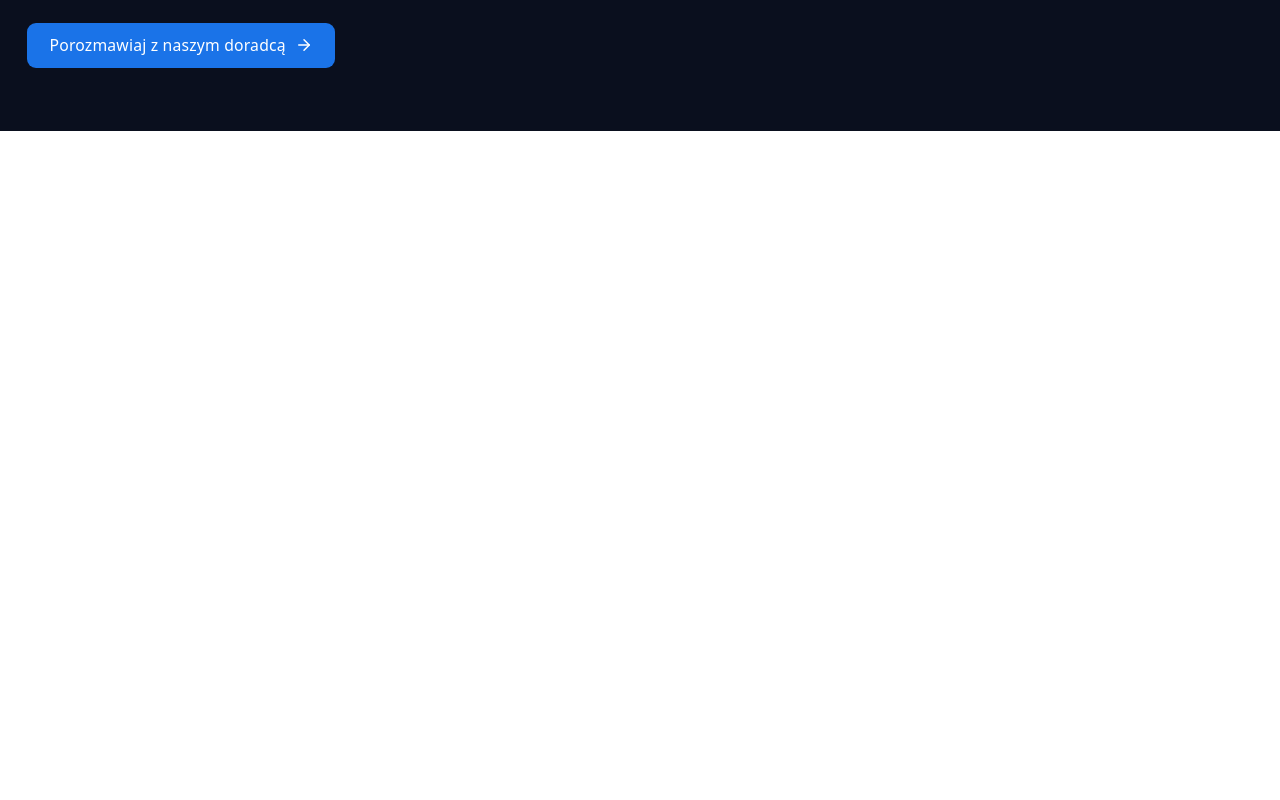
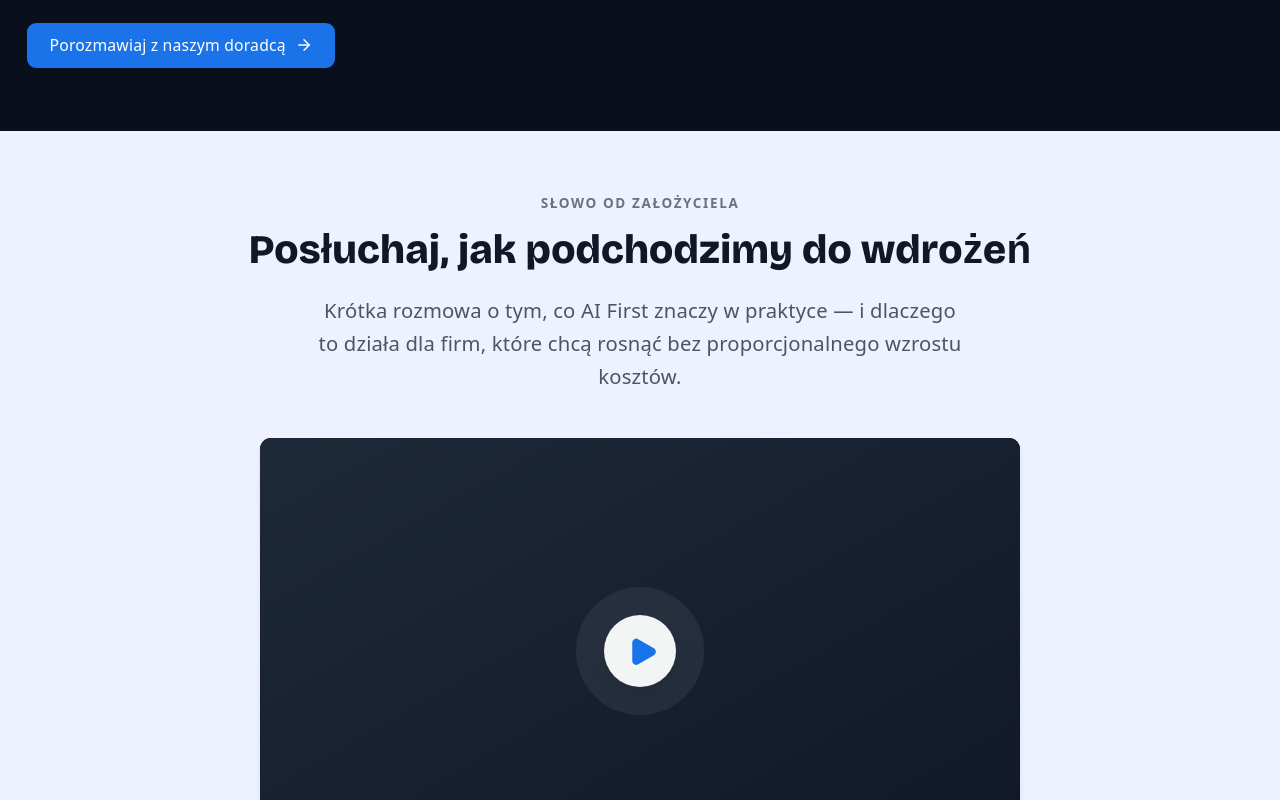
Before and after one commit to DatsOlena/AI_FIRST_for_CA, a React (Vite) app: page / in a window 1280 px wide. Shown: the part 2820-3620 px from the top of the page. Before the commit the page ends 2951 px from the top, so only its background shows below. Built offline with nearby package versions, Linux system fonts and the light colour scheme.

Commit message:
Wire FounderVideo section to App

```diff
--- a/src/App.tsx
+++ b/src/App.tsx
@@ -2,6 +2,7 @@ import Navigation from './components/Navigation'
 import Hero from './components/Hero'
 import PainPoints from './components/PainPoints'
 import AboutUs from './components/AboutUs'
+import FounderVideo from './components/FounderVideo'
 
 function App() {
   return (
@@ -10,6 +11,7 @@ function App() {
       <Hero />
       <PainPoints />
       <AboutUs />
+      <FounderVideo />
     </>
   )
 }
```
